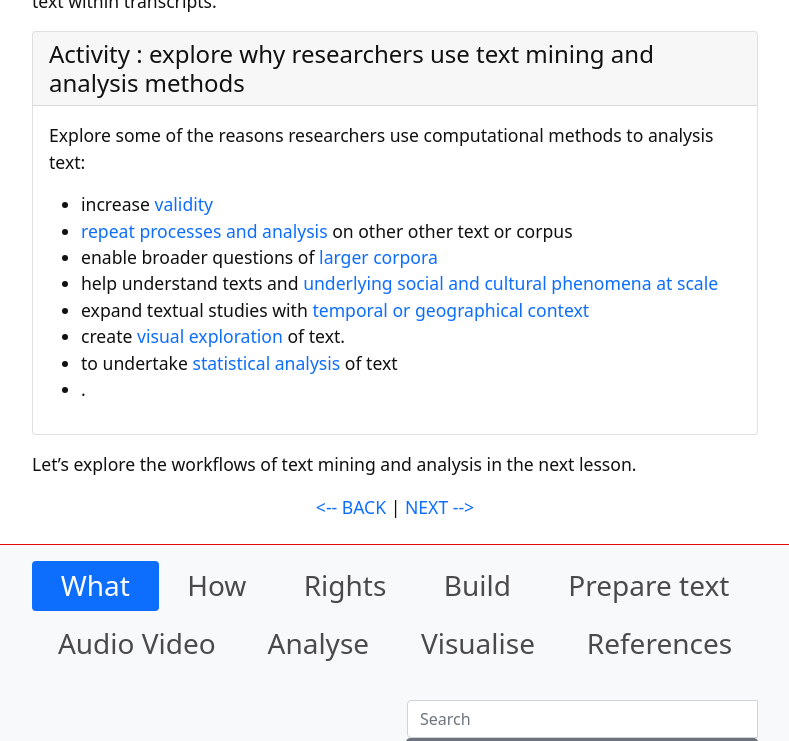
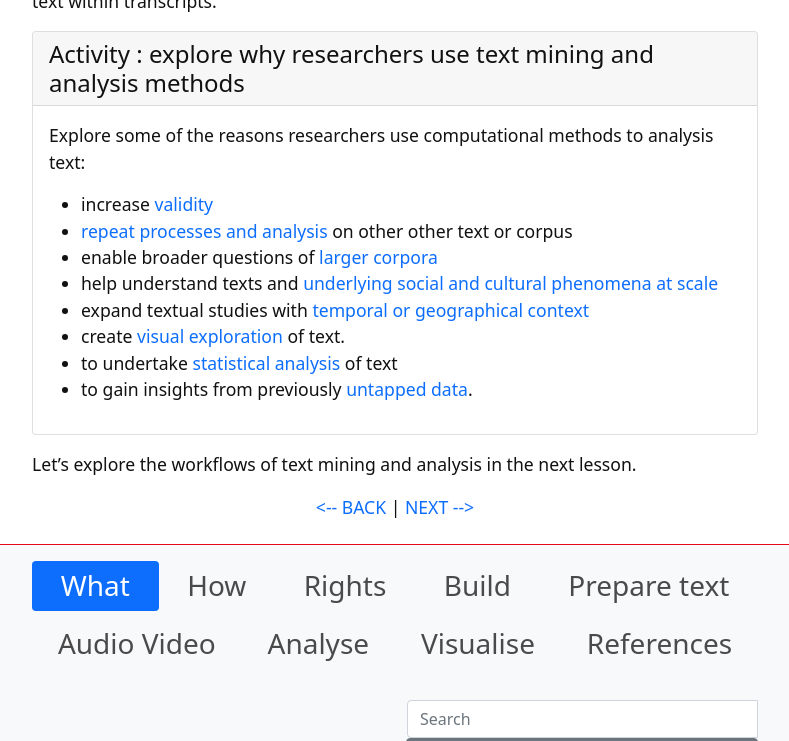
Before and after one commit to GULibrarySandbox/intro-text-mining-analysis-2022, a Jekyll site: the page built from content/1-what.md, in a window 1280 px wide and 900 px high, scrolled down 1618 px, cut to the strip 0-741 px from the top of the window. Shown: the whole strip, without its empty margins (245-1034 px from the left). Built offline with Jekyll 4.4.1, drawn with Linux system fonts in a browser that asks for light colours.

Commit message:
Update 1-what.md

```diff
--- a/content/1-what.md
+++ b/content/1-what.md
@@ -40,7 +40,7 @@ Explore some of the reasons researchers use computational methods to analysis te
 - expand textual studies with [temporal or geographical context](https://glam-workbench.net/web-archives/#exploring-change-over-time)
 - create [visual exploration](http://dh.library.yale.edu/projects/vogue/) of text.
 - to undertake [statistical analysis](https://journals-sagepub-com.libraryproxy.griffith.edu.au/doi/pdf/10.1177/1532673X02030002003) of text
-- .{% endcapture %} {% include card.html header="Activity : explore why researchers use text mining and analysis methods" text=text %}
+- to gain insights from previously [untapped data](https://search.informit.org/doi/pdf/10.3316/agispt.20210727050654).{% endcapture %} {% include card.html header="Activity : explore why researchers use text mining and analysis methods" text=text %}
 
 Let's explore the workflows of text mining and analysis in the next lesson.
 
```
